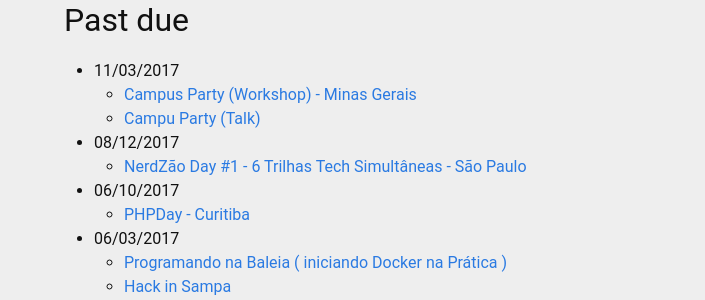
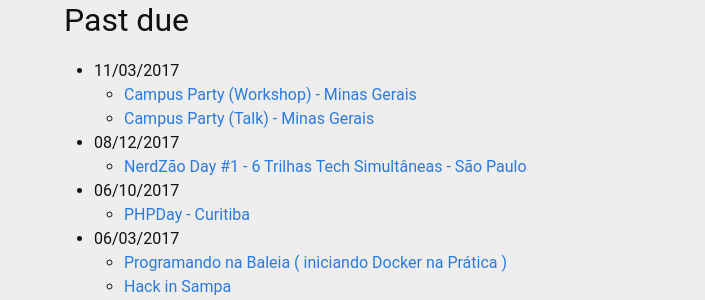
Before and after one commit to tiepdotme/marabesi.com, a Jekyll site: the page built from calendar.md, in a window 1280 px wide. Shown: the part 150-450 px from the top of the page, without its empty margins (0-705 px from the left). Built offline with Jekyll 4.4.1, drawn with Linux system fonts in a browser that asks for light colours; comment, search, counter and statistics services are not loaded.

Commit message:
Update calendar.md
location added

```diff
--- a/calendar.md
+++ b/calendar.md
@@ -31,7 +31,7 @@ last_name: Marabesi
 
 - 11/03/2017
   - [Campus Party (Workshop) - Minas Gerais](https://campuse.ro/events/campus-party-minas-gerais-2017/workshop/programando-na-baleia-iniciando-docker-na-pratica-cpmg2/)
-  - [Campu Party (Talk)](http://bint2za.m.attendify.com/app/sessions/9Q3VcyskzO7YVtFWIG/details)
+  - [Campus Party (Talk) - Minas Gerais](http://bint2za.m.attendify.com/app/sessions/9Q3VcyskzO7YVtFWIG/details)
 
 - 08/12/2017
   - [NerdZão Day #1 - 6 Trilhas Tech Simultâneas - São Paulo](https://www.meetup.com/pt-BR/Nerdzao/events/241571883/)
```
